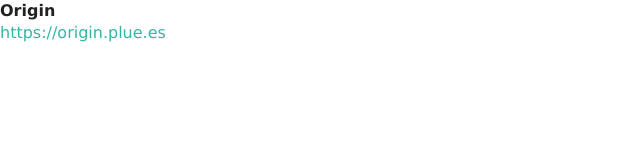
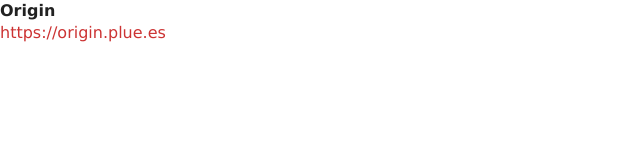
Before and after one commit to plue/origin, a plain HTML site: page index.html in a window 1280 px wide. Shown: the whole page, without its empty margins (0-640 px from the left). Drawn offline with Linux system fonts and the light colour scheme.

Commit message:
fix link color

```diff
--- a/public/css/origin.css
+++ b/public/css/origin.css
@@ -35,7 +35,7 @@ Style links
 */
 
 a {
-  color: #34b6a5;
+  color: #c33;
   text-decoration: none;
 }
 
```
